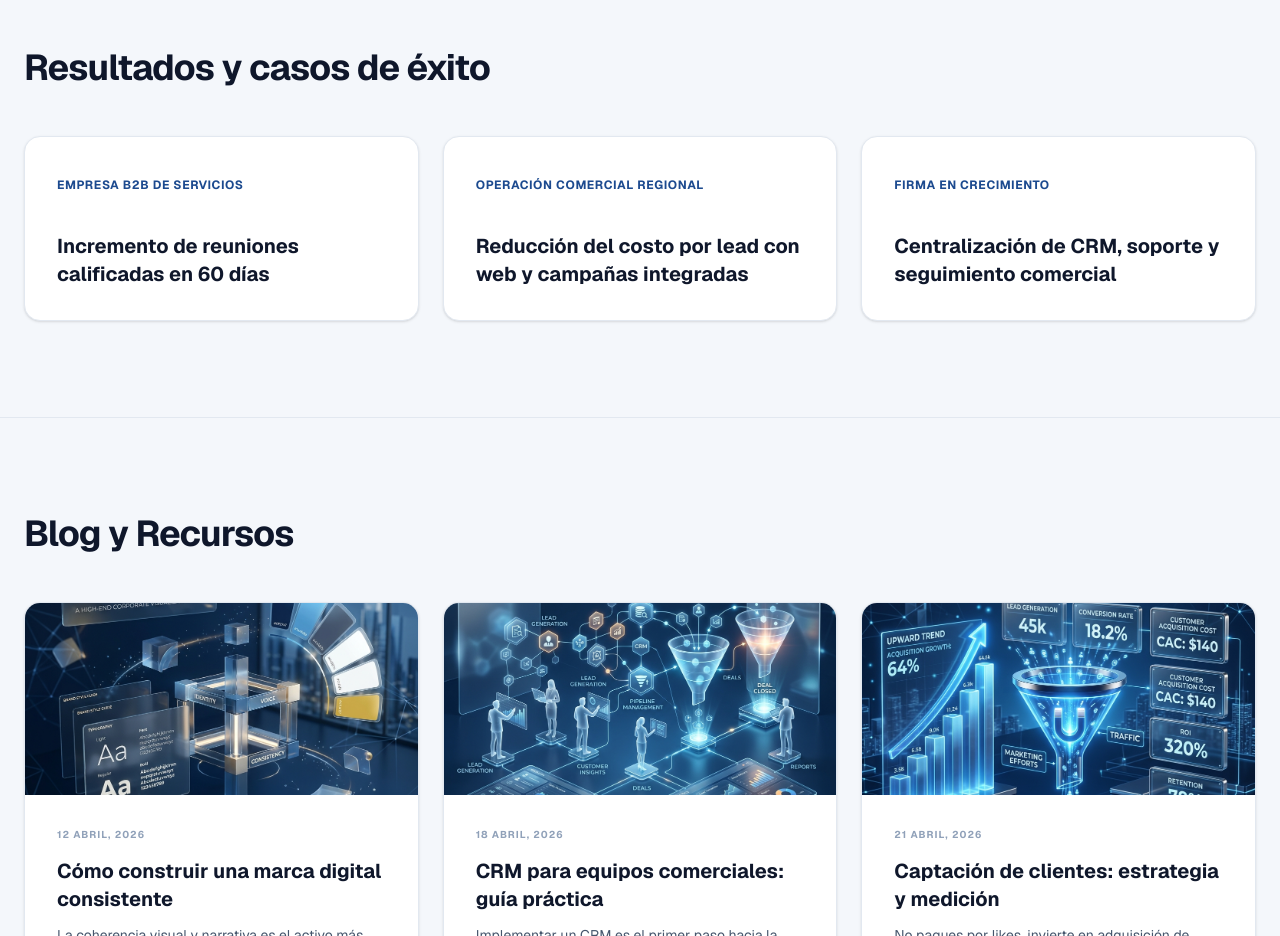
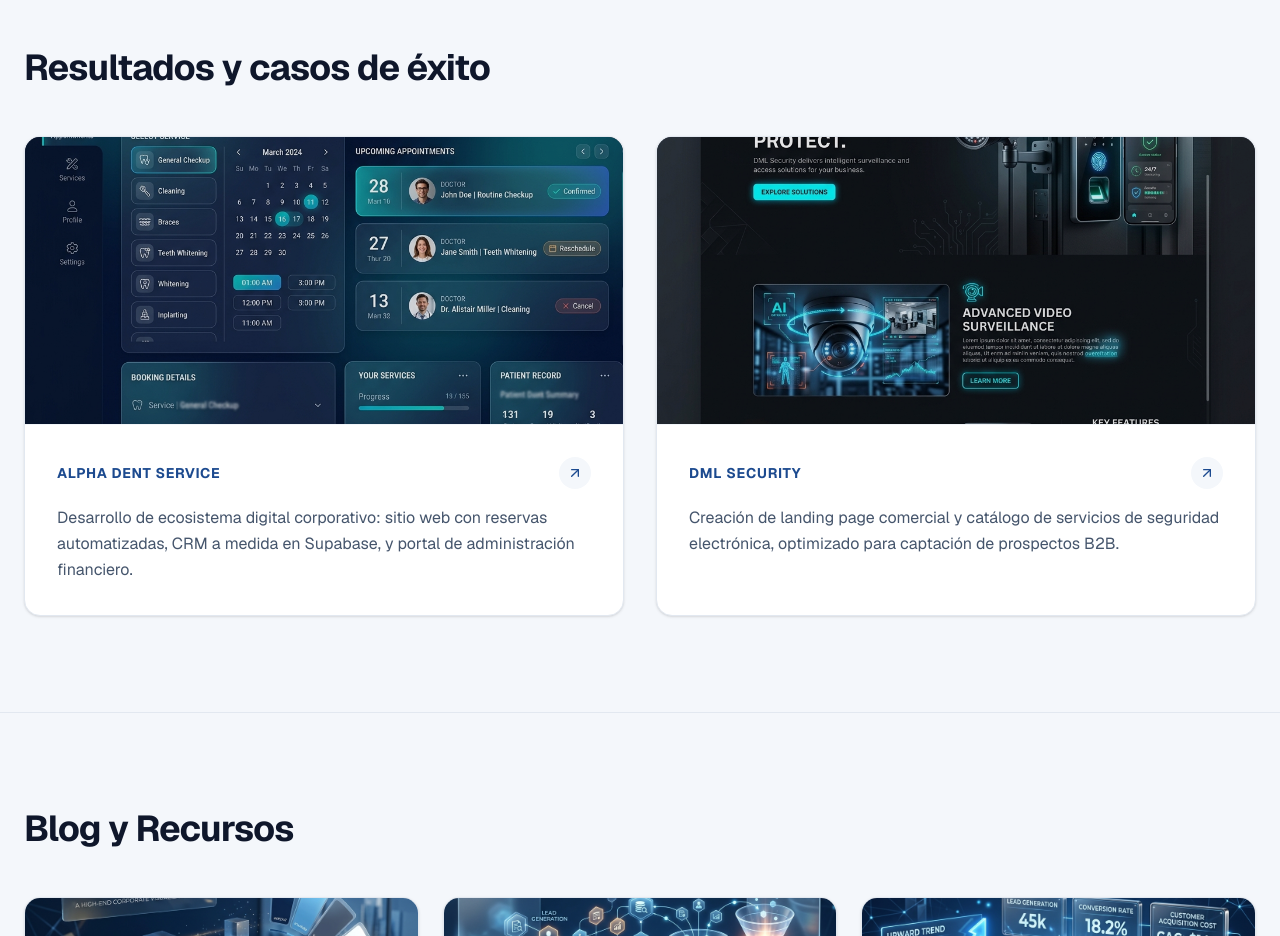
Before and after one commit to Mayk2607/nexoweb-site, a Next.js app: page / in a window 1280 px wide. Shown: the part 7240-8176 px from the top of the page. Built offline with nearby package versions, Linux system fonts and the light colour scheme.

Commit message:
feat: enhance portfolio section with Alpha Dent and DML Security cases

```diff
--- a/components/sections/Portfolio.tsx
+++ b/components/sections/Portfolio.tsx
@@ -3,6 +3,7 @@
 import { motion } from "framer-motion";
 import { cases } from "../../config/data";
 import { ArrowUpRight } from "lucide-react";
+import Image from "next/image";
 
 export function Portfolio() {
   return (
@@ -16,28 +17,43 @@
         Resultados y casos de éxito
       </motion.h2>
 
-      <div className="grid gap-6 md:grid-cols-3">
+      <div className="grid gap-8 md:grid-cols-2">
         {cases.map((item, i) => (
-          <motion.article
+          <motion.a
+            href={item.link}
+            target="_blank"
+            rel="noopener noreferrer"
             key={item.name}
             initial={{ opacity: 0, scale: 0.95 }}
             whileInView={{ opacity: 1, scale: 1 }}
             viewport={{ once: true }}
             transition={{ delay: i * 0.1 }}
-            className="group relative overflow-hidden rounded-2xl border border-slate-200 bg-white p-8 shadow-sm transition hover:shadow-xl hover:-translate-y-1"
+            className="group relative overflow-hidden rounded-2xl border border-slate-200 bg-white shadow-sm transition hover:shadow-xl hover:-translate-y-1 block"
           >
-            <div className="mb-8 flex items-center justify-between">
-              <span className="text-xs font-bold uppercase tracking-wider text-[#1c4a8f]">
-                {item.name}
-              </span>
-              <div className="flex h-8 w-8 items-center justify-center rounded-full bg-[#f4f7fb] text-[#1c4a8f] opacity-0 transition group-hover:opacity-100">
-                <ArrowUpRight className="h-4 w-4" />
+            <div className="relative h-72 w-full overflow-hidden border-b border-slate-100 bg-[#0a1224]">
+              {item.image && (
+                <Image
+                  src={item.image}
+                  alt={item.name}
+                  fill
+                  className="object-cover opacity-90 transition duration-500 group-hover:scale-105 group-hover:opacity-100"
+                />
+              )}
+            </div>
+            <div className="p-8">
+              <div className="mb-4 flex items-center justify-between">
+                <span className="text-sm font-bold uppercase tracking-wider text-[#1c4a8f]">
+                  {item.name}
+                </span>
+                <div className="flex h-8 w-8 items-center justify-center rounded-full bg-[#f4f7fb] text-[#1c4a8f] transition group-hover:bg-[#1c4a8f] group-hover:text-white">
+                  <ArrowUpRight className="h-4 w-4" />
+                </div>
               </div>
+              <p className="text-base text-slate-600 leading-relaxed">
+                {item.result}
+              </p>
             </div>
-            <p className="text-xl font-bold text-slate-900 leading-snug">
-              {item.result}
-            </p>
-          </motion.article>
+          </motion.a>
         ))}
       </div>
     </section>
--- a/config/data.ts
+++ b/config/data.ts
@@ -169,17 +169,17 @@
 
 export const cases = [
   {
-    name: "Empresa B2B de servicios",
-    result: "Incremento de reuniones calificadas en 60 días",
+    name: "Alpha Dent Service",
+    result: "Desarrollo de ecosistema digital corporativo: sitio web con reservas automatizadas, CRM a medida en Supabase, y portal de administración financiero.",
+    image: "/assets/portfolio_alphadent.png",
+    link: "https://alphadent.mx"
   },
   {
-    name: "Operación comercial regional",
-    result: "Reducción del costo por lead con web y campañas integradas",
-  },
-  {
-    name: "Firma en crecimiento",
-    result: "Centralización de CRM, soporte y seguimiento comercial",
-  },
+    name: "DML Security",
+    result: "Creación de landing page comercial y catálogo de servicios de seguridad electrónica, optimizado para captación de prospectos B2B.",
+    image: "/assets/portfolio_dml.png",
+    link: "https://dmlsecurity.com.mx"
+  }
 ];
 
 export const plans = [
```
Also changed, not shown: public/assets/portfolio_alphadent.png (added), public/assets/portfolio_dml.png (added).
